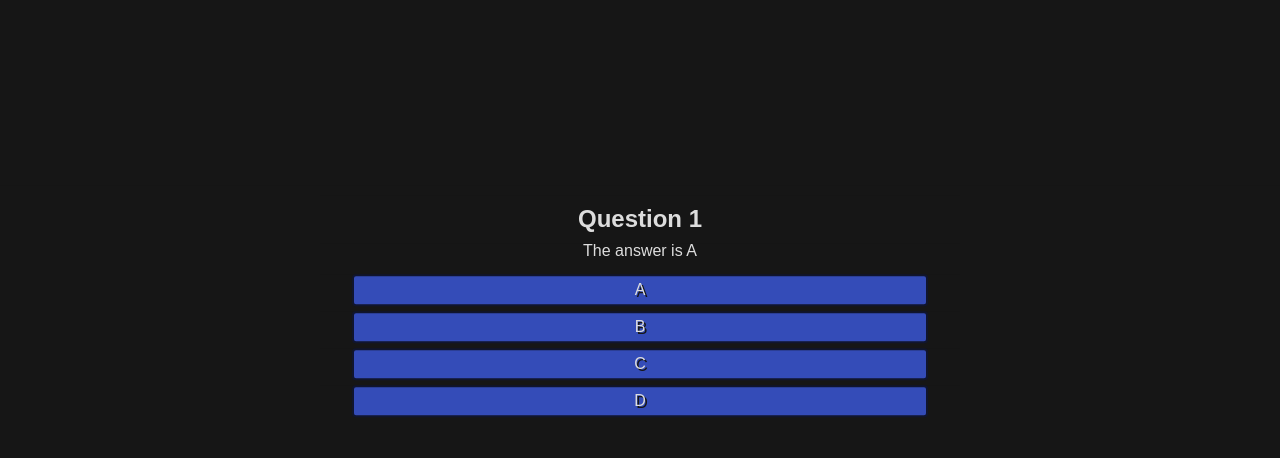
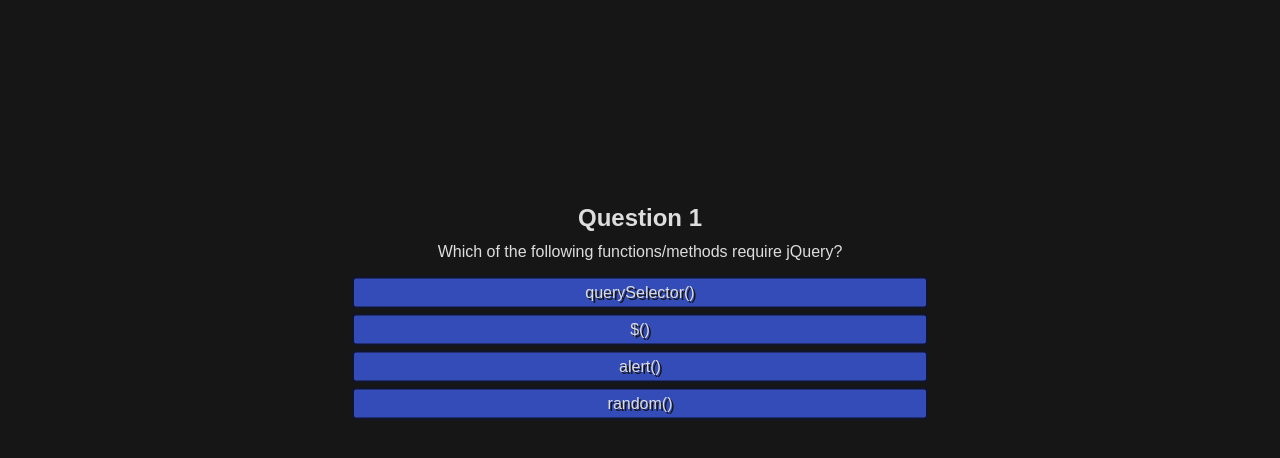
Before and after one commit to jcpickens0215/Coding-Quiz, a plain HTML site: page index.html in a window 1280 px wide. Both pictures are taken after a click on the element "Start!". Shown: the part 76-534 px from the top of the page. Drawn offline with Linux system fonts and the light colour scheme.

Commit message:
Added actual questions, and made the buttons pretty

```diff
--- a/assets/css/style.css
+++ b/assets/css/style.css
@@ -26,6 +26,15 @@ button {
     border-radius: 4px;
 }
 
+button:hover {
+    background-color: #4769FF;
+    cursor: pointer;
+}
+
+button:active {
+    background-color: #1E2C6B;
+}
+
 main {
     width: 100%;
     position: absolute;
@@ -52,6 +61,10 @@ header h1, header span {
     width: 50%;
     text-align: center;
     margin: 10px auto;
+}
+
+#textField p {
+    line-height: 1.25;
 }
 
 #playField {
@@ -87,7 +100,7 @@ header h1, header span {
     line-height: 1.5;
 }
 
-@media screen and (max-width: 400px) {
+@media screen and (max-width: 680px) {
     #header {
         flex-direction: column;
         justify-content: center;
--- a/assets/js/questions.js
+++ b/assets/js/questions.js
@@ -1,33 +1,33 @@
 // This is an array storing question objects
 var listOfQuestions = [
     {
-        "answer": "A",
+        "answer": "B",
         "isTrueFalse": false,
-        "question": "The answer is A",
-        "options": ["A", "B", "C", "D"]
+        "question": "Which of the following functions/methods require jQuery?",
+        "options": ["querySelector()", "$()", "alert()", "random()"]
     },
     {
-        "answer": "B",
-        "isTrueFalse": false,
-        "question": "The answer is B",
-        "options": ["A", "B", "C", "D"]
+        "answer": "A",
+        "isTrueFalse": true,
+        "question": "What does this expression return? (86 == '86')",
+        "options": ["True", "False", "", ""]
     },
     {
         "answer": "C",
         "isTrueFalse": false,
-        "question": "The answer is C",
-        "options": ["A", "B", "C", "D"]
+        "question": "Which of the following is not a primitive data type?",
+        "options": ["String", "Number", "Float", "Boolean"]
+    },
+    {
+        "answer": "B",
+        "isTrueFalse": true,
+        "question": "What does this expression return? (NaN === NaN)",
+        "options": ["True", "False", "", ""]
     },
     {
         "answer": "D",
         "isTrueFalse": false,
-        "question": "The answer is D",
-        "options": ["A", "B", "C", "D"]
-    },
-    {
-        "answer": "B",
-        "isTrueFalse": true,
-        "question": "True/False test, the answer is False",
-        "options": ["True", "False", "", ""]
+        "question": "What is the purpose of this operator? ==",
+        "options": ["Assigns a value to a variable", "Checks for strict equality", "Checks for inequality", "Checks equality with coercion"]
     }
 ];
--- a/assets/js/script.js
+++ b/assets/js/script.js
@@ -24,6 +24,7 @@ var currentQuestion; // Variable to store current question
 var numQuestions = listOfQuestions.length; // Total number of questions
 var questionIndex = 0; // Which question are we on?
 var userSelectedAnswer = ""; // Store the player's selected answer as a string
+var userClickedButton = btnSelectionA; // Will contains the element clicked by the player, for applying style
 
 // Initialize the game
 function init() {
@@ -57,7 +58,7 @@ function renderWelcomeScreen() {
 
     // fldTextField ==> print welcome/instructions
     fldTextField.children[0].textContent = "Welcome!";
-    fldTextField.children[1].textContent = "Instructions: ";
+    fldTextField.children[1].textContent = "This is a multiple choice quiz about Javascript. You have 60 seconds to complete the quiz. For every question answered correctly, you get 10 points. For every question answered incorrectly, 10 seconds will be deducted from your time. If you have time left over after finishing the quiz, the amount of seconds left will be added to your score. Click 'Start!' to begin.";
 
     // fldGameText ==> display startButton
     btnStartButton.setAttribute("style", "display: block; text-align:center;");
@@ -96,6 +97,12 @@ function renderQuestionAndAnswer(isTrueFalse) {
 
     // Hide the start button
     btnStartButton.setAttribute("style", "display: none;");
+
+    // Reset the button colors
+    btnSelectionA.setAttribute("style", "background-color: #344cb8;");
+    btnSelectionB.setAttribute("style", "background-color: #344cb8;");
+    btnSelectionC.setAttribute("style", "background-color: #344cb8;");
+    btnSelectionD.setAttribute("style", "background-color: #344cb8;");
 
     // Display the first 2 answer selections options
     btnSelectionA.textContent = optionsArray[0];
@@ -167,18 +174,24 @@ function parseUserInput(element, isTrueFalse) {
     // Check which button was clicked
     if (isTrueFalse === true) { // If the current question is True/False
         if (element === btnSelectionA) {
+            userClickedButton = btnSelectionA;
             return "A";
         } else if (element === btnSelectionB) {
+            userClickedButton = btnSelectionB;
             return "B";
         }
     } else { // If the current question is not True/False
         if (element === btnSelectionA) {
+            userClickedButton = btnSelectionA;
             return "A";
         } else if (element === btnSelectionB) {
+            userClickedButton = btnSelectionB;
             return "B";
         } else if (element === btnSelectionC) {
+            userClickedButton = btnSelectionC;
             return "C";
         } else if (element === btnSelectionD) {
+            userClickedButton = btnSelectionD;
             return "D";
         }
     }
@@ -228,6 +241,7 @@ function gameLoop() {
                         clearInterval(countDownInterval);
                     }
                 } else { // Incorrect!
+                    userClickedButton.setAttribute("style", "background-color: #C94942; margin-top: 0; margin-bottom: 0;"); // Color button red
                     timeLeft = timeLeft - 10; // Subtract time
                     userSelectedAnswer = ""; // Reset userSelectedAnswer
                 }
```
